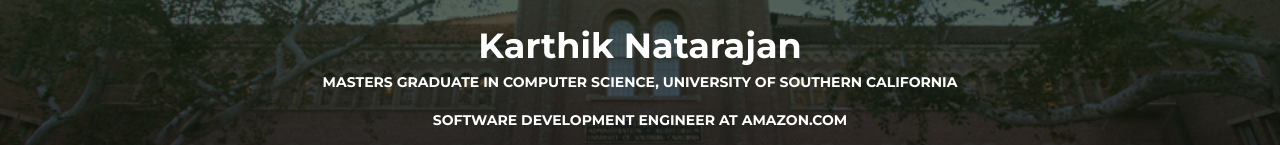
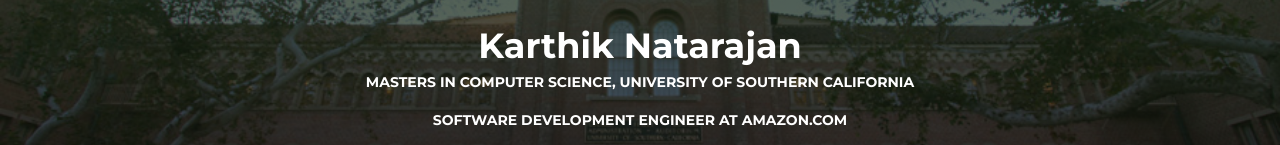
Before and after one commit to AadithyaVenkat/aadithyavenkat.github.io, a plain HTML site: page index.html in a window 1280 px wide. Shown: the part 269-414 px from the top of the page. Drawn offline with Linux system fonts and the light colour scheme.

Commit message:
Test commit for git ammed

```diff
--- a/index.html
+++ b/index.html
@@ -46,7 +46,7 @@
         <div class="content-center">
           <div class="cc-profile-image"><a href="#"><img src="images/myIMG.png" alt="Image"/></a></div>
           <div class="h2 title" >Karthik Natarajan</div>
-          <p class="category text-white"  >Masters Graduate in Computer Science, University of Southern California </p>
+          <p class="category text-white"  >Masters in Computer Science, University of Southern California </p>
           <p class="category text-white"  > Software Development Engineer at Amazon.com </p>
           <a class="btn btn-primary" href="downloads/Karthik_resume_latest.pdf" style = "color: #FFC52F" data-aos="zoom-in" data-aos-anchor="data-aos-anchor" download>Download CV</a>
         </div>
```
